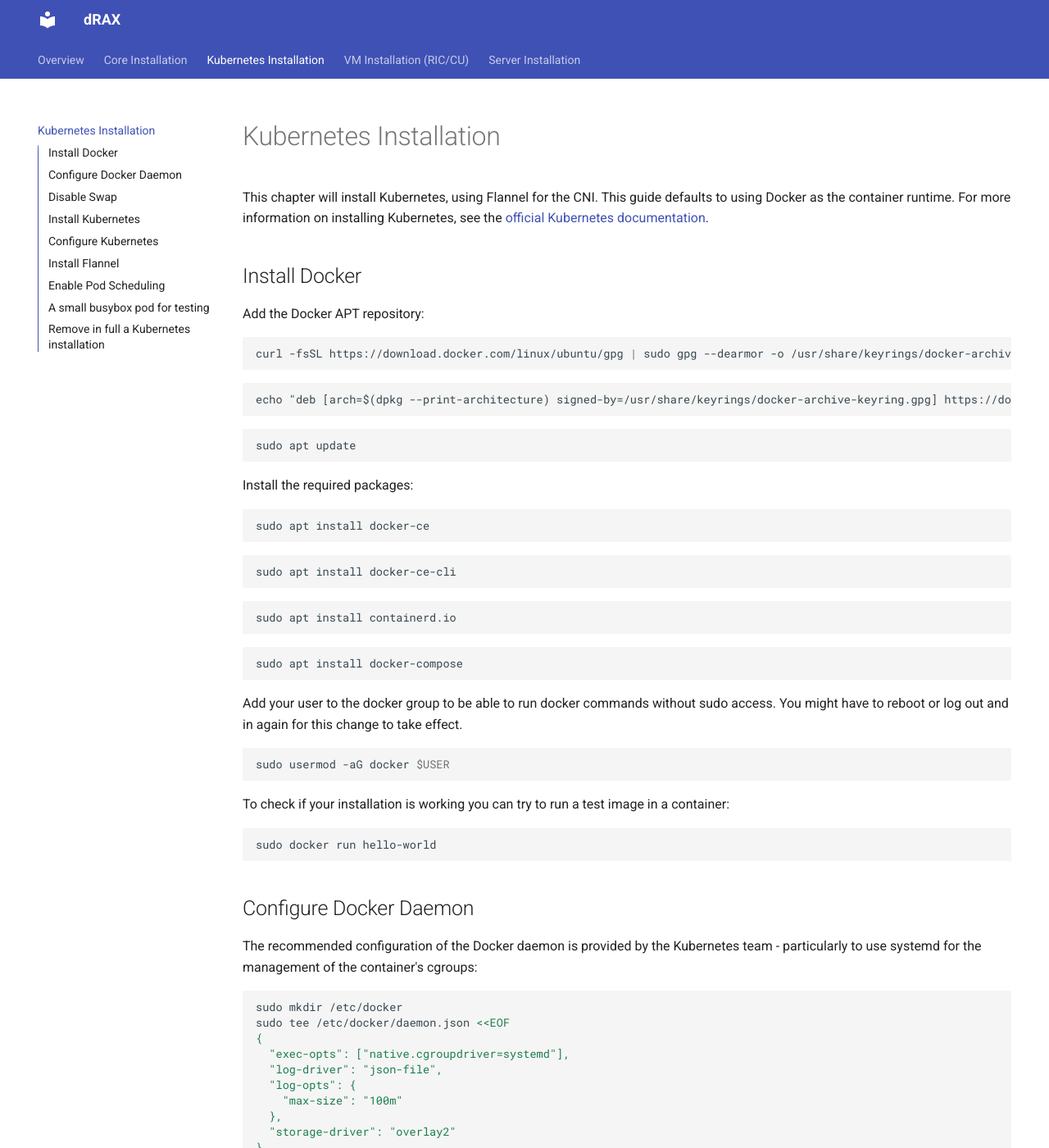
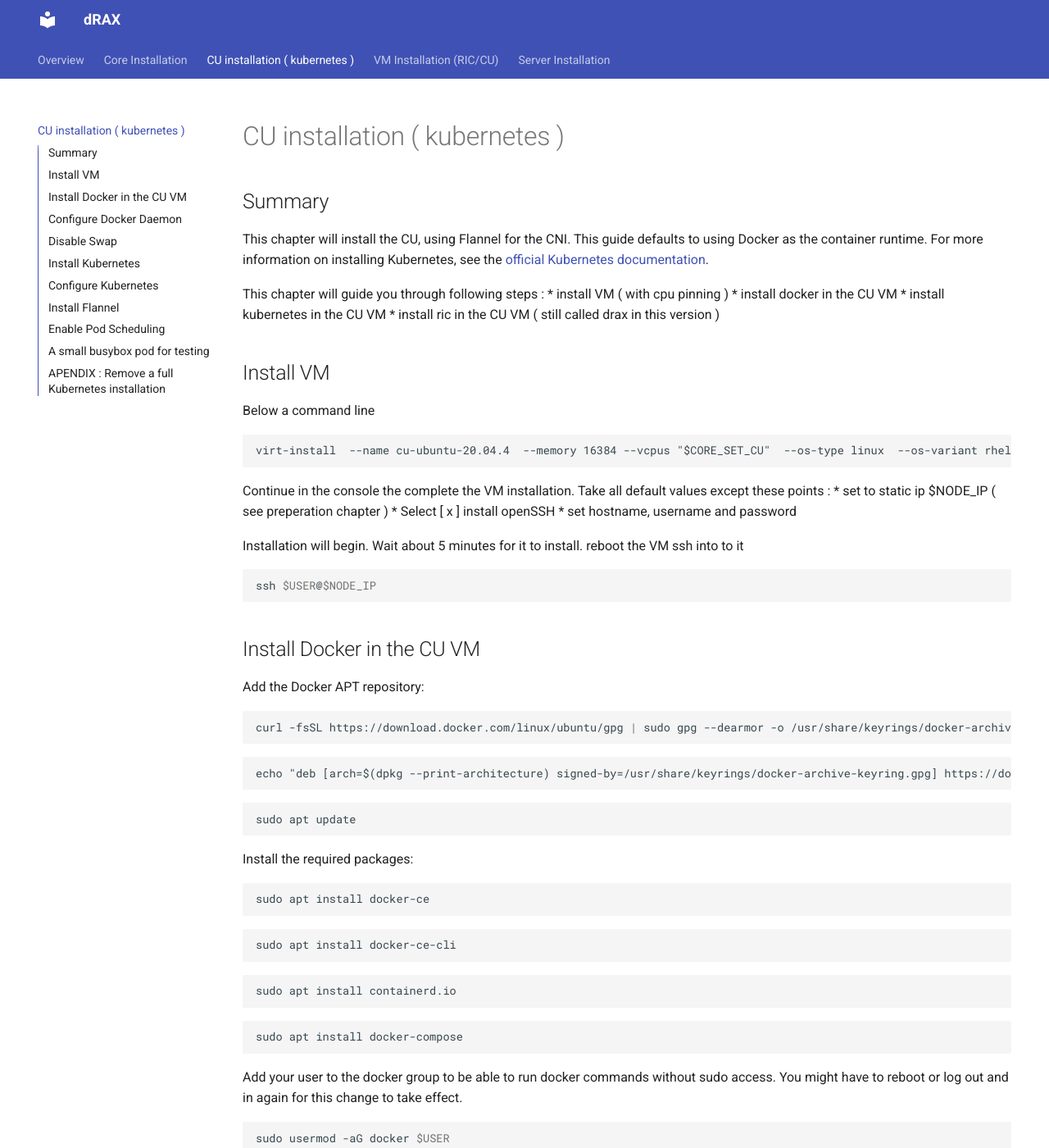
Before and after one commit to accelleran/drax-docs, an MkDocs documentation site: the page built from docs/kubernetes-install/index.md, in a window 1280 px wide and 1400 px high. Shown: the whole window at 82% size. Built offline with MkDocs 1.6.1 and Material for MkDocs 9.7.7, drawn with Linux system fonts in a browser that asks for light colours; the version menu is left out; some of the changed text lies outside the part shown.

Commit message:
Update index.md

````diff
--- a/docs/kubernetes-install/index.md
+++ b/docs/kubernetes-install/index.md
@@ -1,10 +1,37 @@
-# Kubernetes Installation
+# CU installation ( kubernetes )
 
-This chapter will install Kubernetes, using Flannel for the CNI.
+## Summary
+This chapter will install the CU, using Flannel for the CNI.
 This guide defaults to using Docker as the container runtime.
 For more information on installing Kubernetes, see the [official Kubernetes documentation](https://kubernetes.io/docs/setup/production-environment/tools/kubeadm/install-kubeadm/).
 
-## Install Docker
+This chapter will guide you through following steps :
+* install VM ( with cpu pinning )
+* install docker in the CU VM
+* install kubernetes in the CU VM
+* install ric in the CU VM ( still called drax in this version )
+
+## Install VM
+Below a command line
+```
+virt-install  --name cu-ubuntu-20.04.4  --memory 16384 --vcpus "$CORE_SET_CU"  --os-type linux  --os-variant rhel7 --accelerate --disk "/var/lib/libvirt/images/CU-ubuntu-20.04.4-live-server-amd64.img,device=disk,size=100,sparse=yes,cache=none,format=qcow2,bus=virtio"  --network "source=br0,model=virtio" --vnc  --noautoconsole --cdrom "./ubuntu-20.04.4-live-server-amd64.iso"
+```
+
+Continue in the console the complete the VM installation.
+Take all default values except these points :
+* set to static ip $NODE_IP ( see preperation chapter )
+* Select [ x ] install openSSH
+* set hostname, username and password
+
+Installation will begin. Wait about 5 minutes for it to install.
+reboot the VM
+ssh into to it
+``` bash
+ssh $USER@$NODE_IP
+```
+
+
+## Install Docker in the CU VM
 
 Add the Docker APT repository:
 
@@ -43,7 +70,7 @@ sudo usermod -aG docker $USER
 To check if your installation is working you can try to run a test image in a container:
 
 ``` bash
-sudo docker run hello-world
+docker run hello-world
 ```
 
 ## Configure Docker Daemon
@@ -105,7 +132,7 @@ This is generally the (primary) IP address of the network interface associated w
 From here on, this IP is referred to as `$NODE_IP` - we store it as an environment variable for later use:
 
 ``` bash
-export NODE_IP=1.2.3.4   # replace 1.2.3.4 with the correct IP
+export NODE_IP=x.x.x.x         # See Preperation paragraph for correct ip
 ```
 
 This guide assumes we will use Flannel as the CNI-based Pod network for this Kubernetes instance, which uses the `10.244.0.0/16` subnet by default.
@@ -206,7 +233,7 @@ kubectl exec -ti busybox -- nslookup mirrors.ubuntu.com
 #Address 1: 91.189.89.32 bilimbi.canonical.com
 ```
 
-## Remove in full a Kubernetes installation
+## APENDIX : Remove a full Kubernetes installation
 
 On occasion, it may be deemed necessary to fully remove Kubernetes, for instance if for any reason your server IP address will change, then the advertised Kubernetes IP address will have to follow. THe following command help making sure the previous installation is cleared up:
 
````
